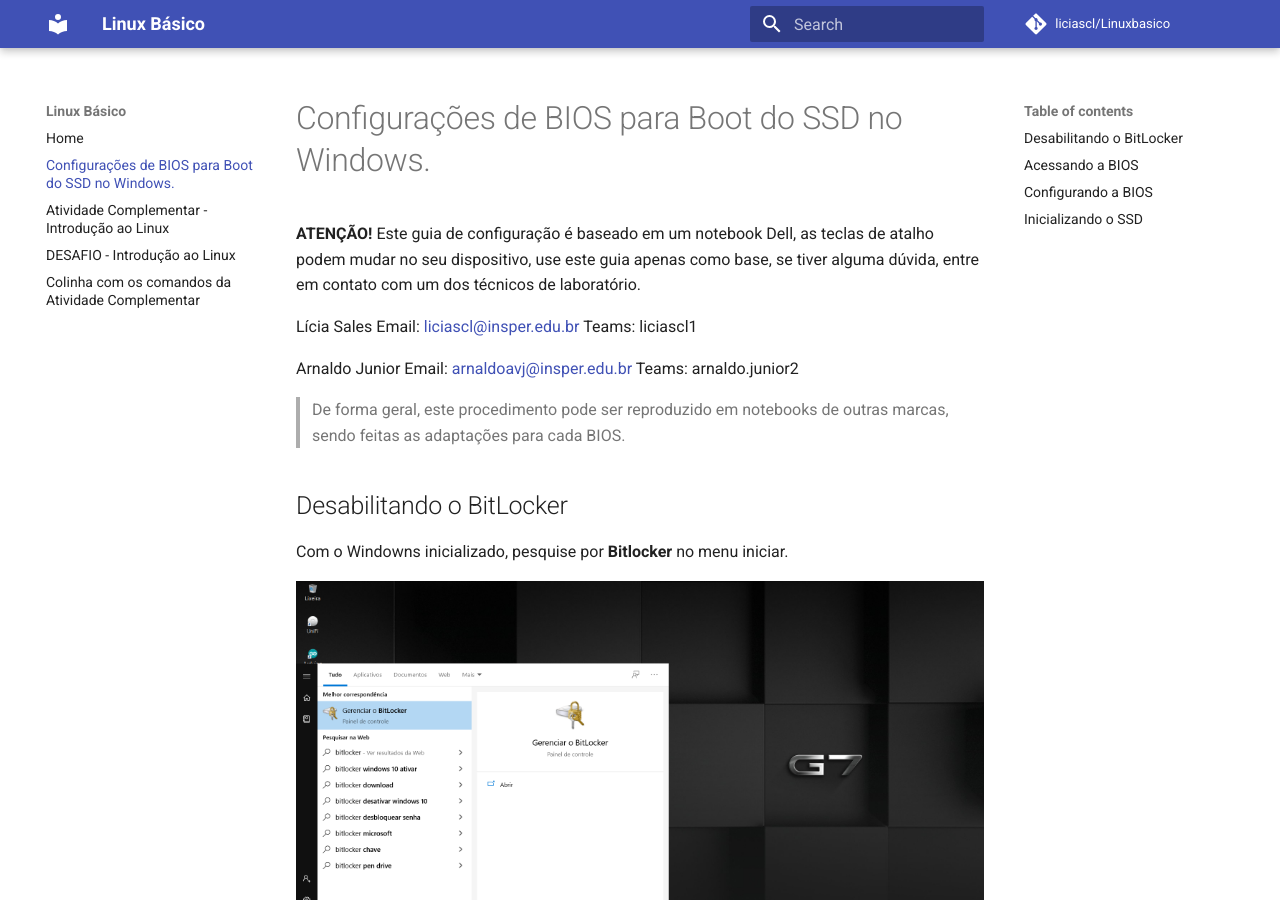
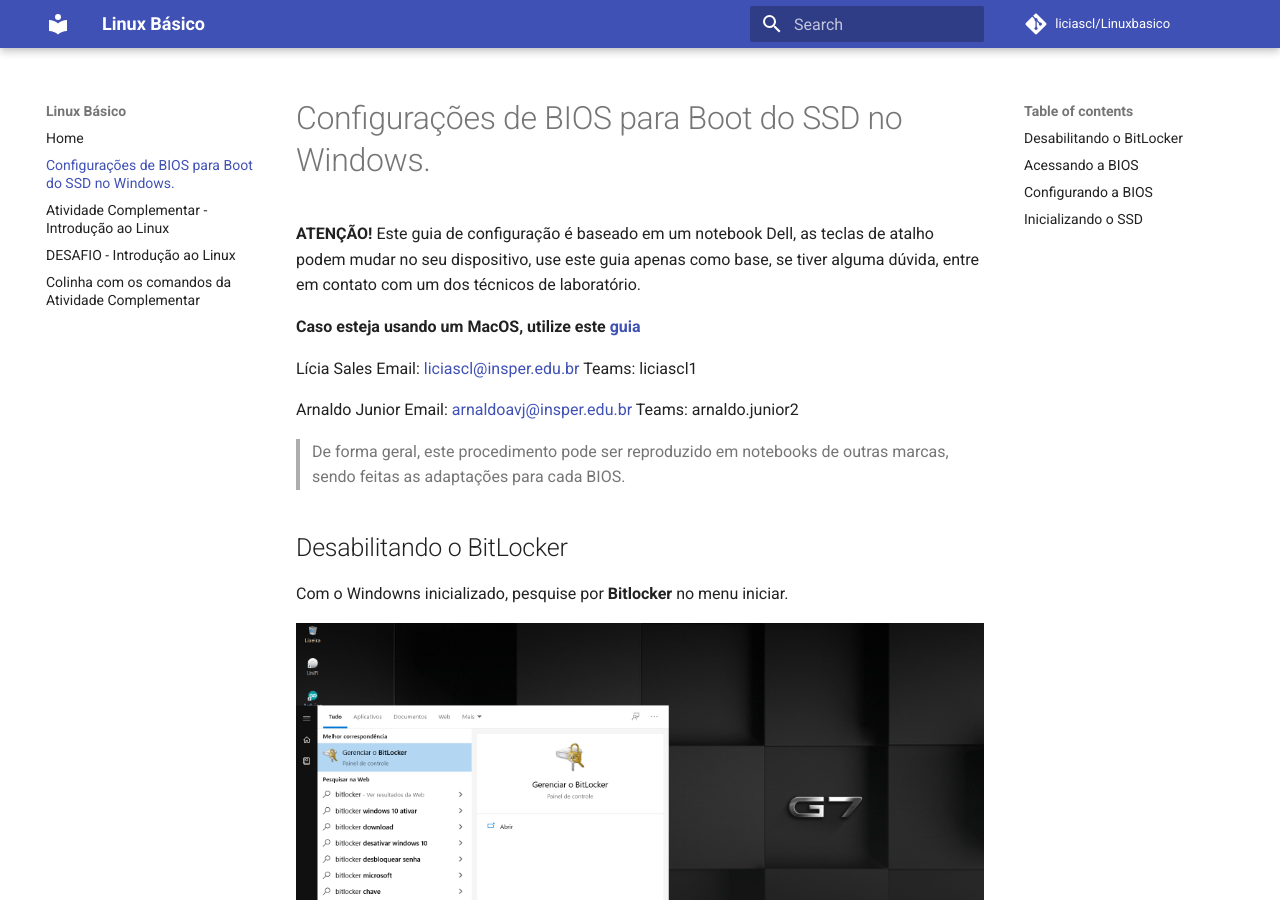
Before and after one commit to liciascl/Linuxbasico, an MkDocs documentation site: the page built from docs-src/boot_do_ssd.md, in a window 1280 px wide and 900 px high. Built offline with MkDocs 1.6.1 and Material for MkDocs 9.7.7, drawn with Linux system fonts in a browser that asks for light colours; comment, search, counter and statistics services are not loaded.

Commit message:
Update boot_do_ssd.md

```diff
--- a/docs-src/boot_do_ssd.md
+++ b/docs-src/boot_do_ssd.md
@@ -2,6 +2,8 @@
 
 **ATENÇÃO!**
 Este guia de configuração é baseado em um notebook Dell, as teclas de atalho podem mudar no seu dispositivo, use este guia apenas como base, se tiver alguma dúvida, entre em contato com um dos técnicos de laboratório.
+
+**Caso esteja usando um MacOS, utilize este [guia](https://github.com/liciascl/Linuxbasico/blob/mkdocs/docs-src/boot_ssd_MacOs.md)**
 
 Lícia Sales
 Email: liciascl@insper.edu.br
```
